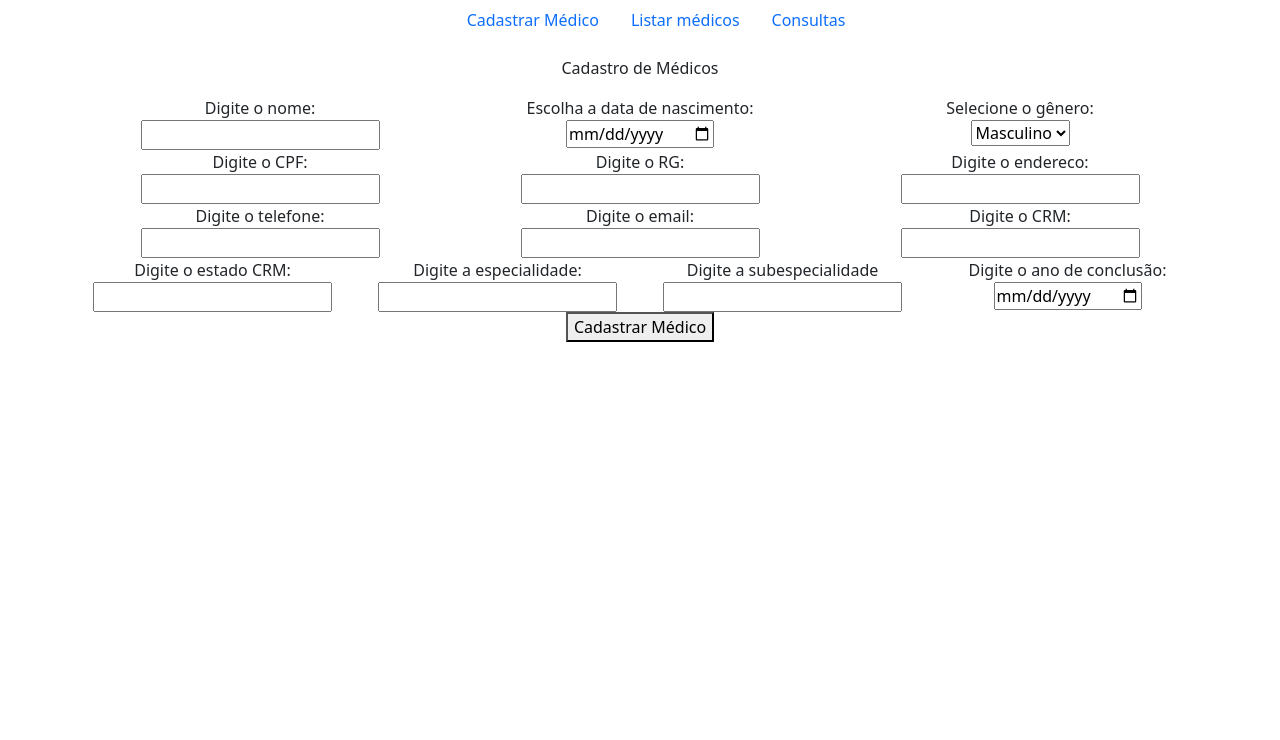
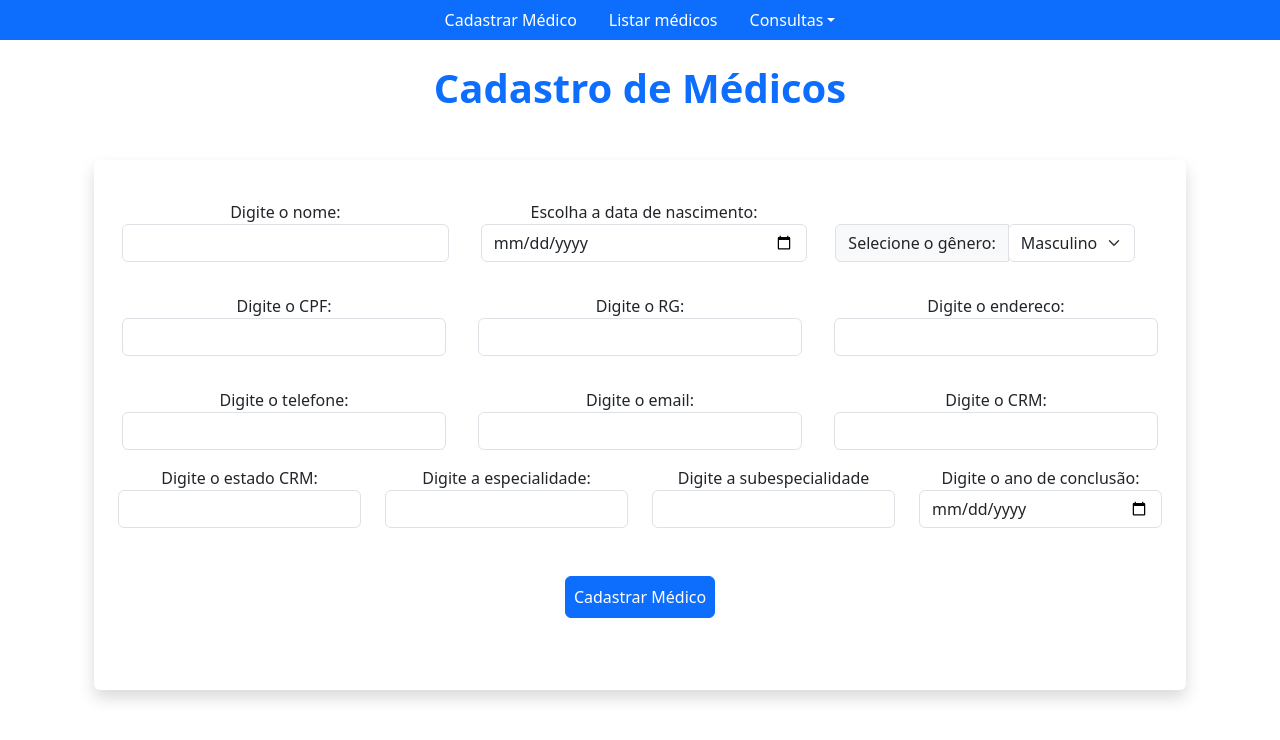
Before and after one commit to renatoxd152/SistemaConsultas, a React (Create React App) app in the folder frontend/: page / in a window 1280 px wide. Shown: the top 740 px of the page. Built offline with nearby package versions, Linux system fonts and the light colour scheme.

Commit message:
feat: Personalizando o frontend

```diff
--- a/frontend/src/App.tsx
+++ b/frontend/src/App.tsx
@@ -1,4 +1,5 @@
 import 'bootstrap/dist/css/bootstrap.min.css';
+import 'bootstrap/dist/js/bootstrap.bundle.min.js';
 import AppRoutes from './routes/Routes';
 
 function App() {
--- a/frontend/src/common/input/index.tsx
+++ b/frontend/src/common/input/index.tsx
@@ -8,6 +8,7 @@ interface InputProps extends InputHTMLAttributes<HTMLInputElement>
     TextLabel:string;
     error?:string;
     className?:string;
+    inputClassName?:string;
 }
 export const Input:React.FC<InputProps> = ({
     id,
@@ -15,14 +16,15 @@ export const Input:React.FC<InputProps> = ({
     onChange,
     TextLabel,
     error,
-    className
+    className,
+    inputClassName
 }:InputProps) =>
 {
     return(
         <div className={className}>
             <label htmlFor={id}>{TextLabel}</label>
             <div>
-                <input type={type} id={id} onChange={onChange} />
+                <input type={type} id={id} onChange={onChange} className={inputClassName} />
             </div>
             {
                 error &&
--- a/frontend/src/common/select/index.tsx
+++ b/frontend/src/common/select/index.tsx
@@ -1,30 +1,34 @@
-import React, { InputHTMLAttributes } from "react";
+import React, { SelectHTMLAttributes } from "react";
 
 interface Opcao{
     value:string;
     label:string;
 }
-interface InputProps extends InputHTMLAttributes<HTMLInputElement>
+interface SelectProps extends SelectHTMLAttributes<HTMLSelectElement>
 {
     id?:string;
     name:string;
     label:string;
     opcoes:Array<Opcao>;
     className:string;
+    selectClassName?:string;
+    labelClassName?:string;
 }
-export const Select:React.FC<InputProps> = ({
+export const Select:React.FC<SelectProps> = ({
     id,
     name,
     label,
     opcoes,
-    className
-}: InputProps) =>
+    className,
+    selectClassName,
+    labelClassName
+}: SelectProps) =>
 {
     return(
         <div className={className}>
-            <label htmlFor={id}>{label}</label>
+            <label htmlFor={id} className={labelClassName}>{label}</label>
             <div>
-                <select name={name} id={id}>
+                <select name={name} id={id} className={selectClassName}>
                     {
                         opcoes.map((opcao)=>
                         (
--- /dev/null
+++ b/frontend/src/components/consultas/listagem/index.tsx
@@ -0,0 +1,43 @@
+import { Column } from "primereact/column";
+import { DataTable, DataTableStateEvent } from 'primereact/datatable';
+import React, { useState } from "react";
+import { Page } from "../../../app/models/common/page";
+import { Consulta } from "../../../app/models/consultas";
+import { useConsultaService } from "../../../app/services/consultas.service";
+import { Layout } from "../../layout";
+export const ListagemConsultas: React.FC = () =>
+{
+
+    const service = useConsultaService();
+
+    const[consultas,setConsultas] = useState<Page<Consulta>>({
+        content:[],
+        first:0,
+        number:0,
+        size:10,
+        totalElements:0
+    })
+
+    const handlePage = (event:DataTableStateEvent | null) =>
+    {
+        service.listar().then(result=>
+        {
+            setConsultas({...result,first:event?.first??0})
+        })
+    }
+    return(
+        <Layout titulo="Listagem de consultas">
+            <DataTable value={consultas.content} totalRecords={consultas.totalElements}
+             lazy paginator first={consultas.first} rows={consultas.size} onPage={handlePage}
+             emptyMessage="Nenhum registro encontrado">
+                <Column field="id" header="Código"/>
+                <Column field="medico" header="Médico"/>
+                <Column field="paciente" header="Paciente"/>
+                <Column field="data" header="Data/Horário"/>
+                <Column field="motivo" header="Motivo"/>
+                <Column field="prescricao" header="Prescrição Médica"/>
+
+            </DataTable>
+        </Layout>
+    )
+}
--- a/frontend/src/components/layout/index.tsx
+++ b/frontend/src/components/layout/index.tsx
@@ -4,6 +4,7 @@ interface LayoutProps{
     titulo:string;
     children?:ReactNode;
     className?:string;
+    tittleClassName?:string
 }
 export const Layout:React.FC<LayoutProps> = (props:LayoutProps) =>
 {
@@ -14,7 +15,7 @@ export const Layout:React.FC<LayoutProps> = (props:LayoutProps) =>
                 <div className={`container ${props.className}`}>
                     <div>
                         <header>
-                            <p>{props.titulo}</p>
+                            <p className={props.tittleClassName}>{props.titulo}</p>
                         </header>
                     </div>
 
--- a/frontend/src/components/layout/menu/index.tsx
+++ b/frontend/src/components/layout/menu/index.tsx
@@ -1,11 +1,10 @@
 import React from "react";
 import { Link } from "react-router-dom";
-
 export const Menu:React.FC = () =>
 {
     return(
         <aside>
-            <ul>
+            <ul className="navbar-nav bg-primary" data-bs-theme="dark">
                 <Itens/>
             </ul>
         </aside>
@@ -23,20 +22,55 @@ const rotas = [
     },
     {
         label:"Consultas",
-        to:"/consultas"
-    }
+        children:[
+            {
+                label:"Cadastrar consultas",
+                to:"/consultas/"
+            },
+            {
+                label:"Listar Consultas",
+                to:"/consultas/listar"
+            }
+        ]
+
+    },
+
 ]
 const Itens:React.FC=()=>
 {
     return(
         <nav className="nav justify-content-center">
-            {
-                rotas.map((rota,index)=>(
-                    <li key={index}>
-                        <Link to={rota.to} className="nav-link">{rota.label}</Link>
-                    </li>
-                ))
-            }
+            {rotas.map((rota, index) => (
+                <li key={index} className="nav-item dropdown">
+                    {rota.children ? (
+                        <>
+                            <a
+                                href="#"
+                                className="nav-link dropdown-toggle text-white"
+                                id={`dropdown${index}`}
+                                role="button"
+                                data-bs-toggle="dropdown"
+                                aria-expanded="false"
+                            >
+                                {rota.label}
+                            </a>
+                            <ul className="dropdown-menu" aria-labelledby={`dropdown${index}`}>
+                                {rota.children.map((child, childIndex) => (
+                                    <li key={childIndex}>
+                                        <Link to={child.to} className="dropdown-item">
+                                            {child.label}
+                                        </Link>
+                                    </li>
+                                ))}
+                            </ul>
+                        </>
+                    ) : (
+                        <Link to={rota.to} className="nav-link text-white">
+                            {rota.label}
+                        </Link>
+                    )}
+                </li>
+            ))}
         </nav>
     )
 }
--- a/frontend/src/components/medicos/cadastro/form.tsx
+++ b/frontend/src/components/medicos/cadastro/form.tsx
@@ -1,6 +1,6 @@
 import { useFormik } from "formik";
 import React from "react";
-import { Medico } from '../../../../app/models/medicos/index';
+import { Medico } from "../../../app/models/medicos";
 import { Input } from "../../../common/input";
 import { Select } from "../../../common/select";
 import { validationScheme } from "./validationSchema";
@@ -43,38 +43,42 @@ export const MedicoForm:React.FC<MedicoFormProps> = ({
 
     })
     return(
-        <form onSubmit={formik.handleSubmit}>
+        <div className="container mt-5">
+        <form onSubmit={formik.handleSubmit} className="order p-4 rounded shadow bg-white">
             <div className="row">
-                <Input id="nome" type="text" onChange={formik.handleChange} TextLabel="Digite o nome:" error={formik.errors.nome} className="col"/>
-                <Input id="dataNascimento" type="date" onChange={formik.handleChange} TextLabel="Escolha a data de nascimento:" error={formik.errors.dataNascimento} className="col"/>
-                <Select id="genero" name="genero" label="Selecione o gênero:" opcoes={opcoes} className="col" />
+                <Input id="nome" type="text" onChange={formik.handleChange} TextLabel="Digite o nome:" error={formik.errors.nome} className="col p-3" inputClassName="form-control"/>
+                <Input id="dataNascimento" type="date" onChange={formik.handleChange} TextLabel="Escolha a data de nascimento:" error={formik.errors.dataNascimento} className="col p-3" inputClassName="form-control"/>
+                <div className="col mt-3">
+                    <Select id="genero" name="genero" label="Selecione o gênero:" opcoes={opcoes} className="input-group mb-3 mt-4" selectClassName="form-select" labelClassName="input-group-text" />
+                </div>
             </div>
             <div className="row">
-                <Input id="cpf" type="text" onChange={formik.handleChange} TextLabel="Digite o CPF:" error={formik.errors.cpf} className="col"/>
-                <Input id="rg" type="text" onChange={formik.handleChange} TextLabel="Digite o RG:" error={formik.errors.rg} className="col"/>
-                <Input id="endereco" type="text" onChange={formik.handleChange} TextLabel="Digite o endereco:" error={formik.errors.endereco} className="col"/>
+                <Input id="cpf" type="text" onChange={formik.handleChange} TextLabel="Digite o CPF:" error={formik.errors.cpf} className="col p-3" inputClassName="form-control"/>
+                <Input id="rg" type="text" onChange={formik.handleChange} TextLabel="Digite o RG:" error={formik.errors.rg} className="col p-3" inputClassName="form-control"/>
+                <Input id="endereco" type="text" onChange={formik.handleChange} TextLabel="Digite o endereco:" error={formik.errors.endereco} className="col p-3" inputClassName="form-control"/>
             </div>
 
             <div className="row">
 
-                <Input id="telefone" type="text" onChange={formik.handleChange} TextLabel="Digite o telefone:" error={formik.errors.telefone} className="col"/>
-                <Input id="email" type="text" onChange={formik.handleChange} TextLabel="Digite o email:" error={formik.errors.email} className="col"/>
-                <Input id="numeroCRM" type="text" onChange={formik.handleChange} TextLabel="Digite o CRM:" error={formik.errors.numeroCRM} className="col"/>
+                <Input id="telefone" type="text" onChange={formik.handleChange} TextLabel="Digite o telefone:" error={formik.errors.telefone} className="col p-3" inputClassName="form-control"/>
+                <Input id="email" type="text" onChange={formik.handleChange} TextLabel="Digite o email:" error={formik.errors.email} className="col p-3" inputClassName="form-control"/>
+                <Input id="numeroCRM" type="text" onChange={formik.handleChange} TextLabel="Digite o CRM:" error={formik.errors.numeroCRM} className="col p-3" inputClassName="form-control"/>
 
             </div>
 
             <div className="row">
-                <Input id="estadoCRM" type="text" onChange={formik.handleChange} TextLabel="Digite o estado CRM:" error={formik.errors.estadoCRM} className="col"/>
-                <Input id="especialidade" type="text" onChange={formik.handleChange} TextLabel="Digite a especialidade:" error={formik.errors.especialidade} className="col"/>
-                <Input id="subespecialidade" type="text" onChange={formik.handleChange} TextLabel="Digite a subespecialidade" error={formik.errors.subespecialidade} className="col"/>
-                <Input id="anoConclusao" type="date" onChange={formik.handleChange} TextLabel="Digite o ano de conclusão:" error={formik.errors.anoConclusao} className="col"/>
+                <Input id="estadoCRM" type="text" onChange={formik.handleChange} TextLabel="Digite o estado CRM:" error={formik.errors.estadoCRM} className="col" inputClassName="form-control"/>
+                <Input id="especialidade" type="text" onChange={formik.handleChange} TextLabel="Digite a especialidade:" error={formik.errors.especialidade} className="col" inputClassName="form-control"/>
+                <Input id="subespecialidade" type="text" onChange={formik.handleChange} TextLabel="Digite a subespecialidade" error={formik.errors.subespecialidade} className="col" inputClassName="form-control"/>
+                <Input id="anoConclusao" type="date" onChange={formik.handleChange} TextLabel="Digite o ano de conclusão:" error={formik.errors.anoConclusao} className="col" inputClassName="form-control"/>
 
             </div>
 
 
-            <div>
-                <button type="button">Cadastrar Médico</button>
+            <div className="p-5">
+                <button type="button" className="btn btn-primary p-2">Cadastrar Médico</button>
             </div>
         </form>
+        </div>
     )
 }
--- a/frontend/src/components/medicos/cadastro/index.tsx
+++ b/frontend/src/components/medicos/cadastro/index.tsx
@@ -9,7 +9,7 @@ export const CadastroMedico:React.FC = () =>
         console.log("oi")
     }
     return(
-        <Layout titulo="Cadastro de Médicos" className="text-center">
+        <Layout titulo="Cadastro de Médicos" tittleClassName="h1 display-6 fw-bold text-primary mt-4" className="text-center">
             <MedicoForm onSubmit={handleSubmit}/>
         </Layout>
     )
--- a/frontend/src/components/medicos/listagem/index.tsx
+++ b/frontend/src/components/medicos/listagem/index.tsx
@@ -1,7 +1,7 @@
 import { Column } from "primereact/column";
 import { DataTable, DataTableStateEvent } from 'primereact/datatable';
 import React, { useState } from "react";
-import { Page } from '../../../../app/models/common/page';
+import { Page } from "../../../app/models/common/page";
 import { Medico } from "../../../app/models/medicos";
 import { useMedicoService } from "../../../app/services/medicos.service";
 import { Layout } from "../../layout";
@@ -26,7 +26,7 @@ export const Listagem: React.FC = () =>
         })
     }
     return(
-        <Layout titulo="Listagem de médicos">
+        <Layout titulo="Listagem de médicos" tittleClassName="h1 display-6 fw-bold text-primary mt-4" className="text-center">
             <DataTable value={medicos.content} totalRecords={medicos.totalElements}
              lazy paginator first={medicos.first} rows={medicos.size} onPage={handlePage}
              emptyMessage="Nenhum registro encontrado">
--- a/frontend/src/routes/Routes.tsx
+++ b/frontend/src/routes/Routes.tsx
@@ -1,5 +1,6 @@
 import { Route, BrowserRouter as Router, Routes } from "react-router-dom"
 import { CadastroConsulta } from "../components/consultas/cadastro"
+import { ListagemConsultas } from "../components/consultas/listagem"
 import { CadastroMedico } from "../components/medicos/cadastro"
 import { Listagem } from "../components/medicos/listagem"
 
@@ -11,6 +12,7 @@ const AppRoutes = () =>
                 <Route path="/" element={<CadastroMedico/>} />
                 <Route path="/listar" element={<Listagem/>}/>
                 <Route path="/consultas" element={<CadastroConsulta/>}/>
+                <Route path="/consultas/listar" element={<ListagemConsultas/>}/>
             </Routes>
         </Router>
     )
```
Also changed, not shown: frontend/src/app/services/consultas.service.ts (added, +23 -0 lines), frontend/src/components/consultas/cadastro/form.tsx (+7 -1 lines).
